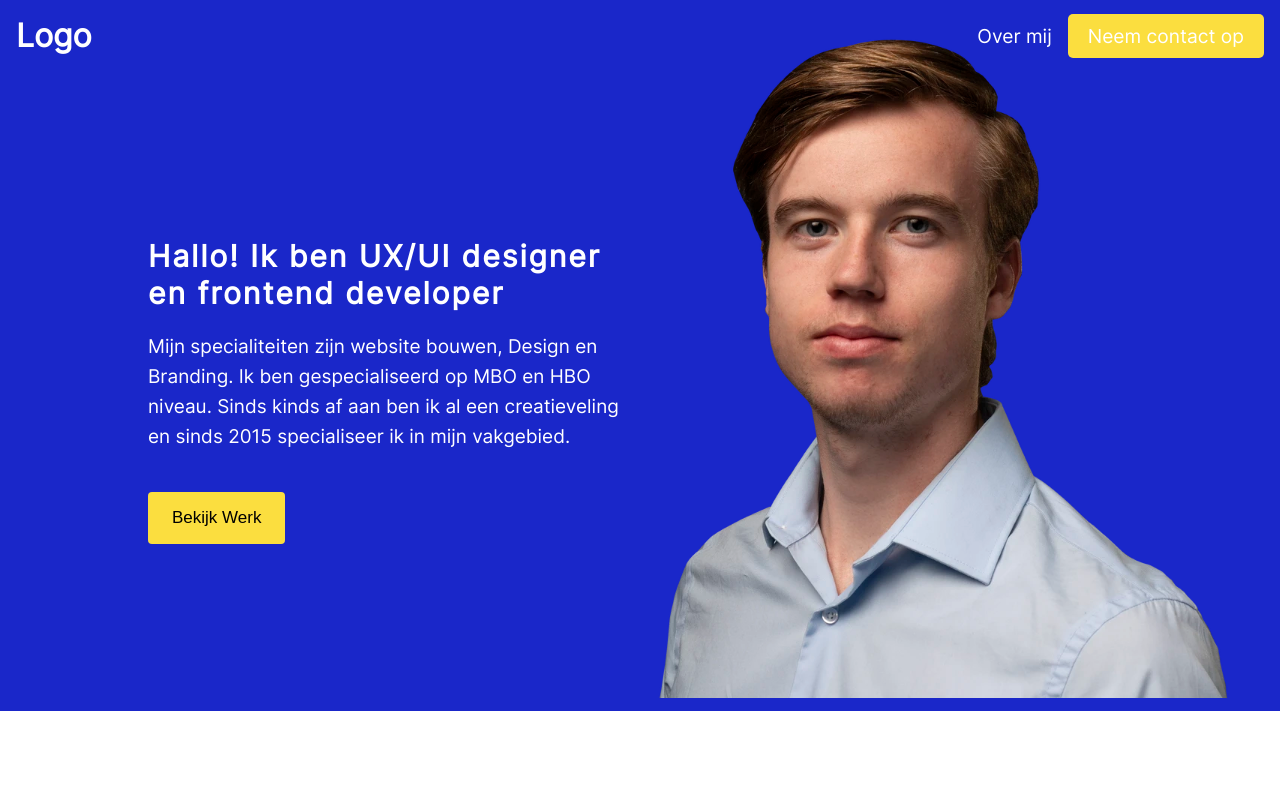
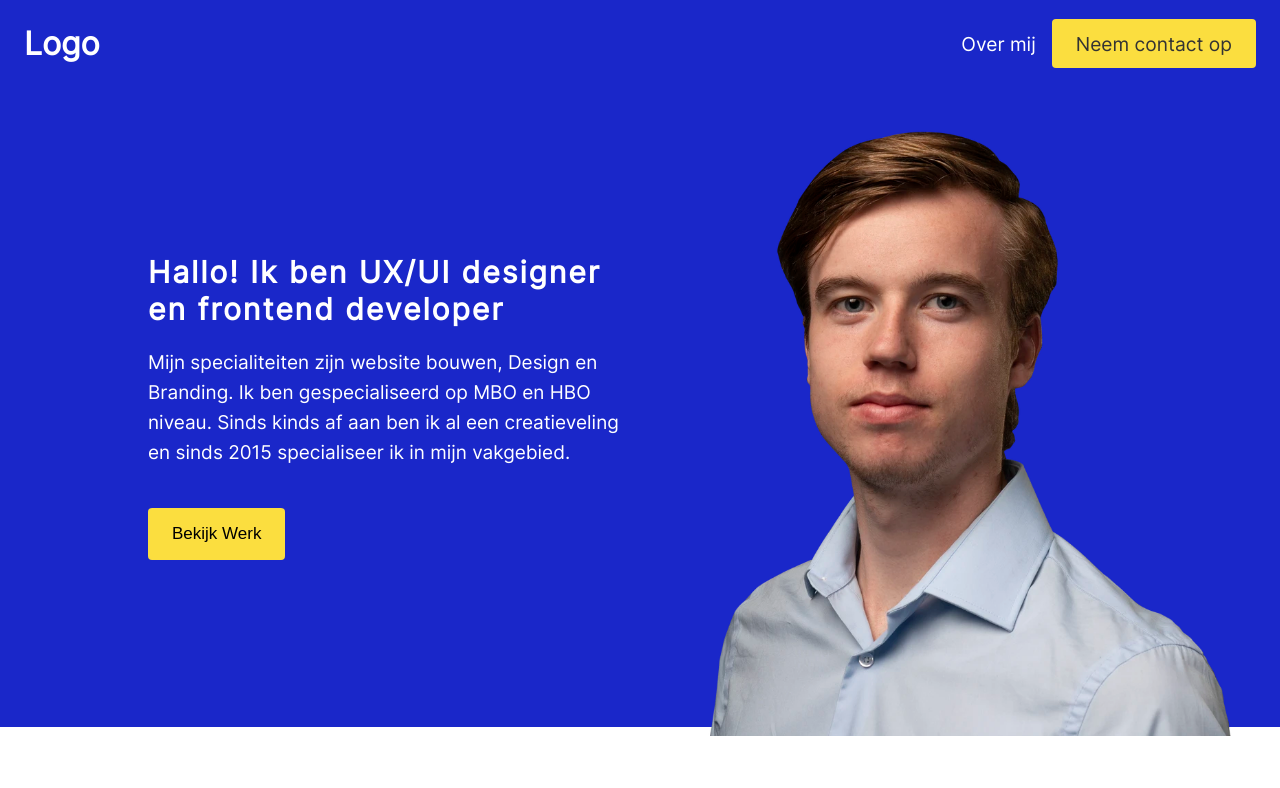
Before and after one commit to jessedegroothva/Portfolio, a plain HTML site: page index.html in a window 1280 px wide. Shown: the top 788 px of the page. Drawn offline with Linux system fonts and the light colour scheme; no server answers; files whose address does not match are found by name.

Commit message:
update puntjes op de i

```diff
--- a/css/overmijcss.css
+++ b/css/overmijcss.css
@@ -21,7 +21,7 @@ body {
   display: flex;
   justify-content: space-between;
   align-items: center;
-  padding: 1rem;
+  padding: 24px;
   background-color: #1a27c9;
   color: #fff;
 }
@@ -55,13 +55,22 @@ body {
   font-size: 1.2rem;
 }
 
-.navbar__button {
+.navbar__item > .navbar__button {
+  cursor: pointer;
   background-color: rgb(251, 222, 63);
-  padding: 10px 20px;
+  color: #333;
   border: none;
-  border-radius: 5px;
+  border-radius: 4px;
+  padding: 0.8rem 1.5rem;
+  text-align: center;
+  text-decoration: none;
   font-size: 1.2rem;
-  cursor: pointer;
+  margin-top: 1rem;
+}
+
+.navbar__item > .navbar__button:hover {
+  background-color: #ffc107;
+  color: #333;
 }
 
 
--- a/css/styles.css
+++ b/css/styles.css
@@ -19,7 +19,8 @@ header {
     height: 80vh;
     background-color: #1a27c9;
     padding: 0 148px;
-    width: 100vw;
+    width: 100%;
+    overflow: hidden;
 }
 
 
@@ -62,12 +63,13 @@ header {
   }
 
   header > div:nth-child(2) img {
-    width: 768px;
-    height: 762px;
+    width: 704px;
+    height: 700px;
     right: 1em;
-    bottom: 6.4em;
+    bottom: 3.97em;
     object-fit: cover;
     position: absolute;
+    /* pointer-events: none; */
   }
 
 @media only screen and (max-width: 1024px) {
@@ -278,7 +280,7 @@ h3 {
   display: flex;
   justify-content: space-between;
   align-items: center;
-  padding: 1rem;
+  padding: 24px;
   background-color: #1a27c9;
   color: #fff;
 }
@@ -312,13 +314,22 @@ h3 {
   font-size: 1.2rem;
 }
 
-.navbar__button {
+.navbar__item > .navbar__button {
+  cursor: pointer;
   background-color: rgb(251, 222, 63);
-  padding: 10px 20px;
+  color: #333;
   border: none;
-  border-radius: 5px;
+  border-radius: 4px;
+  padding: 0.8rem 1.5rem;
+  text-align: center;
+  text-decoration: none;
   font-size: 1.2rem;
-  cursor: pointer;
+  margin-top: 1rem;
+}
+
+.navbar__item > .navbar__button:hover {
+  background-color: #ffc107;
+  color: #333;
 }
 
 /* ****** */
--- a/javascript/script.js
+++ b/javascript/script.js
@@ -0,0 +1,5 @@
+fetch('https://api.github.com/users/jessedegroothva')
+    .then(res => {
+        if(res.ok) res.json()})
+        .then(data => console.log(data))
+        .catch(err => console.log(err))
```
